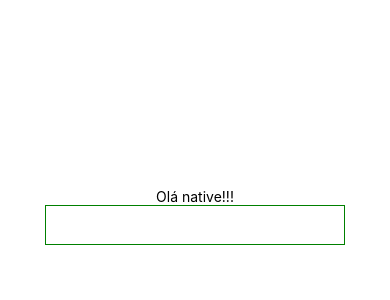
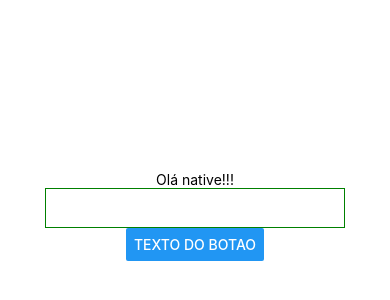
Before and after one commit to toticavalcanti/react-native-task-annotations, a React Native app: screen / in a window 390 px wide. Shown: the part 206-506 px from the top of the page. Built offline with nearby package versions, Linux system fonts and the light colour scheme.

Commit message:
add button

```diff
--- a/App.js
+++ b/App.js
@@ -1,13 +1,16 @@
 import React from 'react';
-import {Text, TextInput, View } from 'react-native';
+import {Text, TextInput, View, Button } from 'react-native';
 
 class App extends React.Component{
   render(){
     return(
-    <View style={style.viewStyle}>
+    <View style = {style.viewStyle}>
       <Text>Olá native!!!</Text>
       <TextInput
-        style={style.inputStyle}
+        style = {style.inputStyle}
+      />
+      <Button
+        title = "Texto do botao"
       />
     </View>
     )
```
